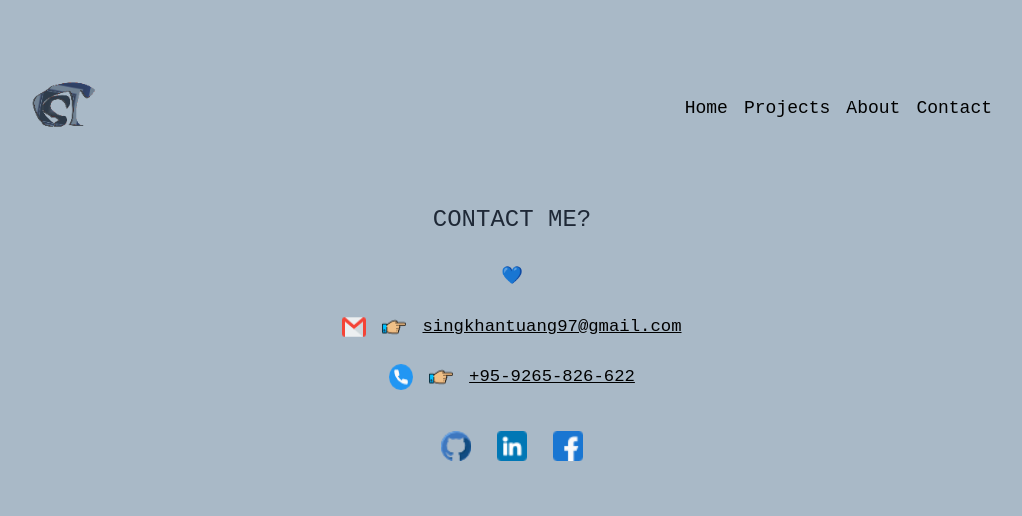
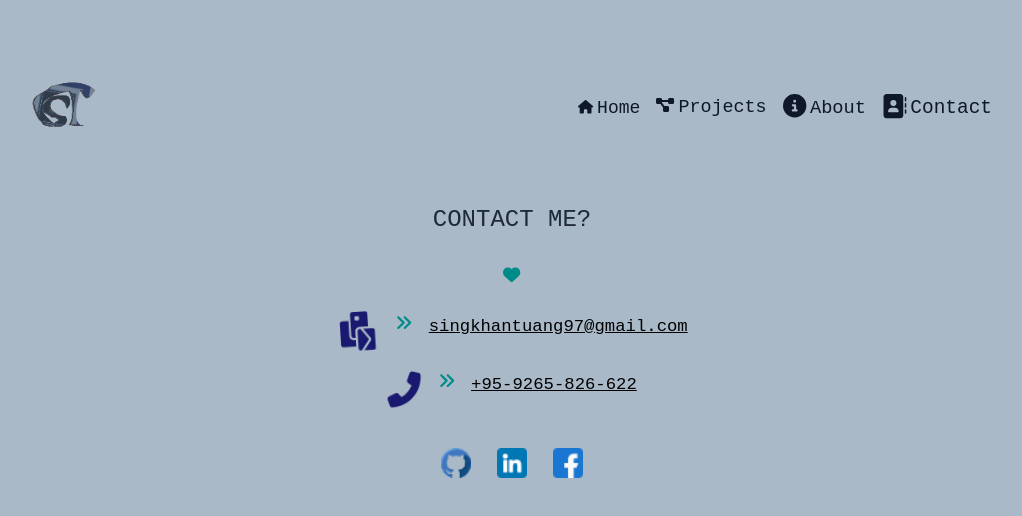
Before and after one commit to Tuangpi/myportfolio, a React (Create React App) app: page /contact in a window 1280 px wide. Shown: the top 516 px of the page, without its empty margins (128-1150 px from the left). Built offline with nearby package versions, Linux system fonts and the light colour scheme.

Commit message:
add fontawesome

```diff
--- a/package.json
+++ b/package.json
@@ -3,6 +3,9 @@
   "version": "0.1.0",
   "private": true,
   "dependencies": {
+    "@fortawesome/fontawesome-svg-core": "^6.2.1",
+    "@fortawesome/free-solid-svg-icons": "^6.2.1",
+    "@fortawesome/react-fontawesome": "^0.2.0",
     "@testing-library/jest-dom": "^5.16.5",
     "@testing-library/react": "^13.4.0",
     "@testing-library/user-event": "^13.5.0",
--- a/src/components/Contact.js
+++ b/src/components/Contact.js
@@ -2,18 +2,31 @@ import React from "react";
 import github from "../assets/github1.png";
 import facebook from "../assets/facebook.png";
 import linkedin from "../assets/linkedin.png";
-import gmail from "../assets/gmail.png";
-import telephone from "../assets/telephone.png";
-import decree from "../assets/decree.png";
+import { FontAwesomeIcon } from "@fortawesome/react-fontawesome";
+import {
+  faAnglesRight,
+  faHeart,
+  faMailBulk,
+  faPhone,
+} from "@fortawesome/free-solid-svg-icons";
 
 export const Contact = () => {
   return (
     <div className="flex flex-col mt-8 items-center justify-center mb-12 gap-6">
-      <h2 className="cursor-default text-2xl font-thin uppercase leading-10 text-gray-800">Contact Me?</h2>
-      <h3>💙</h3>
+      <h2 className="cursor-default text-2xl font-thin uppercase leading-10 text-gray-800">
+        Contact Me?
+      </h2>
+      <h3>
+        <FontAwesomeIcon icon={faHeart} color="darkcyan" />
+      </h3>
       <div className="flex gap-x-4">
-        <img src={gmail} alt="gmail" />
-        <img src={decree} alt="decree" />
+        <FontAwesomeIcon
+          icon={faMailBulk}
+          color="midnightblue"
+          size="2x"
+          spin
+        />
+        <FontAwesomeIcon icon={faAnglesRight} color="darkcyan" />
         <a
           href="mailto: singkhantuang97@gmail.com"
           className="underline hover:no-underline hover:text-gray-700"
@@ -22,8 +35,8 @@ export const Contact = () => {
         </a>
       </div>
       <div className="flex gap-x-4">
-        <img src={telephone} alt="telephone" />
-        <img src={decree} alt="decree" />
+        <FontAwesomeIcon icon={faPhone} color="midnightblue" size="2x" spin />
+        <FontAwesomeIcon icon={faAnglesRight} color="darkcyan" />
         <a
           href="tel: +959265826622"
           className="underline hover:no-underline hover:text-gray-700"
--- a/src/components/Nav.js
+++ b/src/components/Nav.js
@@ -1,24 +1,52 @@
+import {
+  faContactBook,
+  faHome,
+  faInfoCircle,
+  faProjectDiagram,
+} from "@fortawesome/free-solid-svg-icons";
+import { FontAwesomeIcon } from "@fortawesome/react-fontawesome";
 import React from "react";
 import { Link } from "react-router-dom";
 import logo from "../assets/logo.png";
+import "../index.css";
 
 export const Nav = () => {
   return (
     <>
-      <ul className="flex justify-end items-center space-x-4 text-stone text-lg">
+      <ul className="flex justify-end items-center space-x-4 text-slate text-lg">
         <Link to="/" className="inline mr-auto -ml-24">
           <img src={logo} alt="logo" />
         </Link>
-        <Link to="/" className="hover:text-gray-500 cursor-pointer">
+        <Link
+          to="/"
+          className="hover:text-slate-600 cursor-pointer text-1 text-slate-900"
+        >
+          <FontAwesomeIcon icon={faHome} size="xs" className="mr-1" />
           Home
         </Link>
-        <Link to="/projects" className="hover:text-gray-500 cursor-pointer">
+        <Link
+          to="/projects"
+          className="hover:text-slate-600 cursor-pointer text-2 text-slate-900"
+        >
+          <FontAwesomeIcon
+            icon={faProjectDiagram}
+            size="sm"
+            className="mr-1 text-l"
+          />
           Projects
         </Link>
-        <Link to="/about" className="hover:text-gray-500 cursor-pointer">
+        <Link
+          to="/about"
+          className="hover:text-slate-600 cursor-pointer text-3 text-slate-900"
+        >
+          <FontAwesomeIcon icon={faInfoCircle} size="lg" className="mr-1" />
           About
         </Link>
-        <Link to="/contact" className="hover:text-gray-500 cursor-pointer">
+        <Link
+          to="/contact"
+          className="hover:text-slate-600 cursor-pointer text-4 text-slate-900"
+        >
+          <FontAwesomeIcon icon={faContactBook} size="lg" className="mr-1" />
           Contact
         </Link>
       </ul>
--- a/src/index.css
+++ b/src/index.css
@@ -6,6 +6,18 @@ body {
     background: linear-gradient(90deg, #a9b9c7 100%, #d3d3d3 0%);
     font-family: monospace;
     font-size: 1.08rem;
+}
+.text-1{
+  font-size: 1em;
+}
+.text-2{
+  font-size: 1.02em;
+}
+.text-3{
+  font-size: 1.04em;
+}
+.text-4{
+  font-size: 1.08em;
 }
 .container{
     min-height: 80vh;
```
Also changed, not shown: 2 other files (tests, documents, lock files or other folders).
